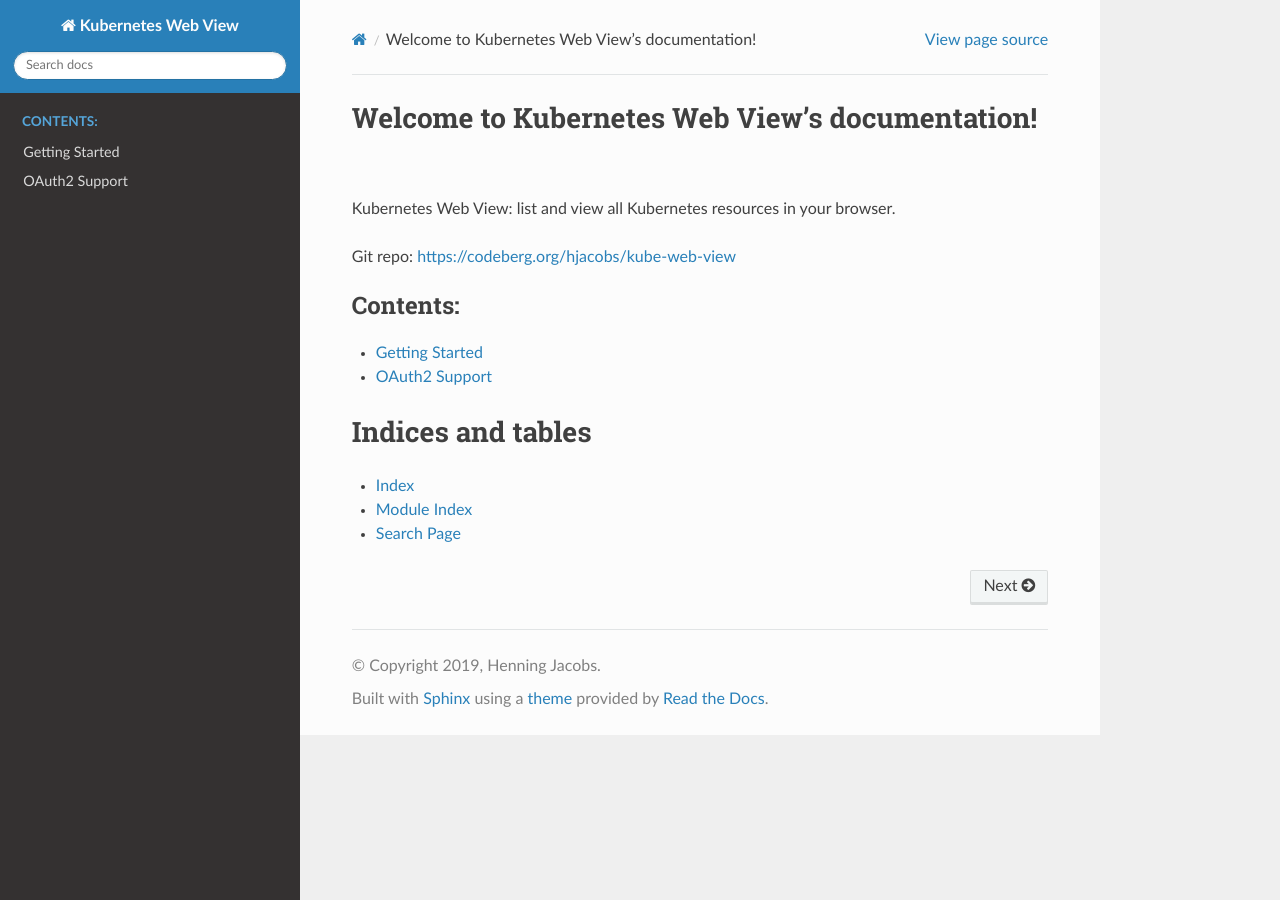
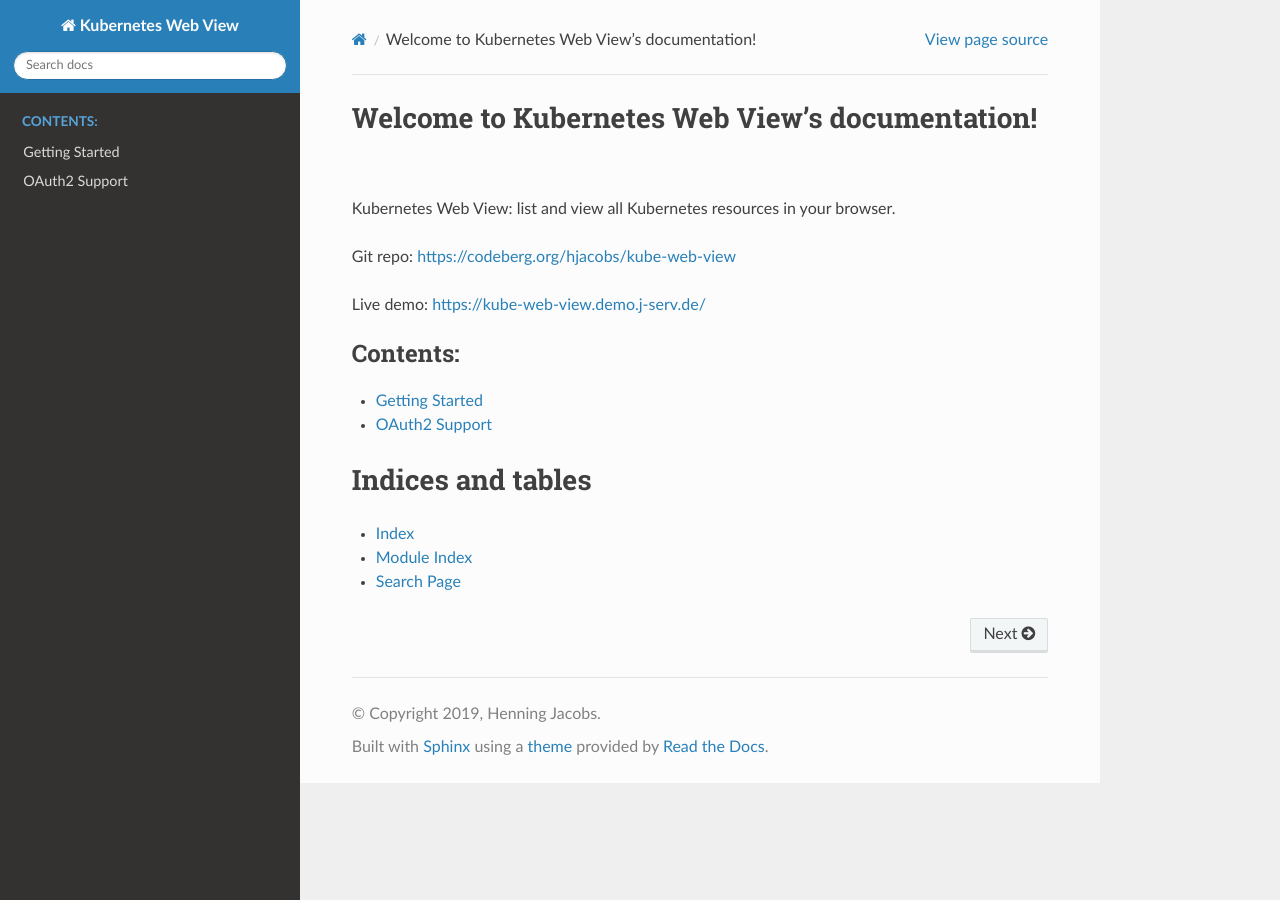
Before and after one commit to hjacobs/kube-web-view, a Sphinx documentation site: the page built from docs/index.rst, in a window 1280 px wide. Built offline with Sphinx 7.4.7 and the Read the Docs theme 2.0.0, drawn with Linux system fonts in a browser that asks for light colours.

Commit message:
link live demo

```diff
--- a/docs/index.rst
+++ b/docs/index.rst
@@ -4,6 +4,8 @@
 Kubernetes Web View: list and view all Kubernetes resources in your browser.
 
 Git repo: https://codeberg.org/hjacobs/kube-web-view
+
+Live demo: https://kube-web-view.demo.j-serv.de/
 
 .. toctree::
    :maxdepth: 2
```
